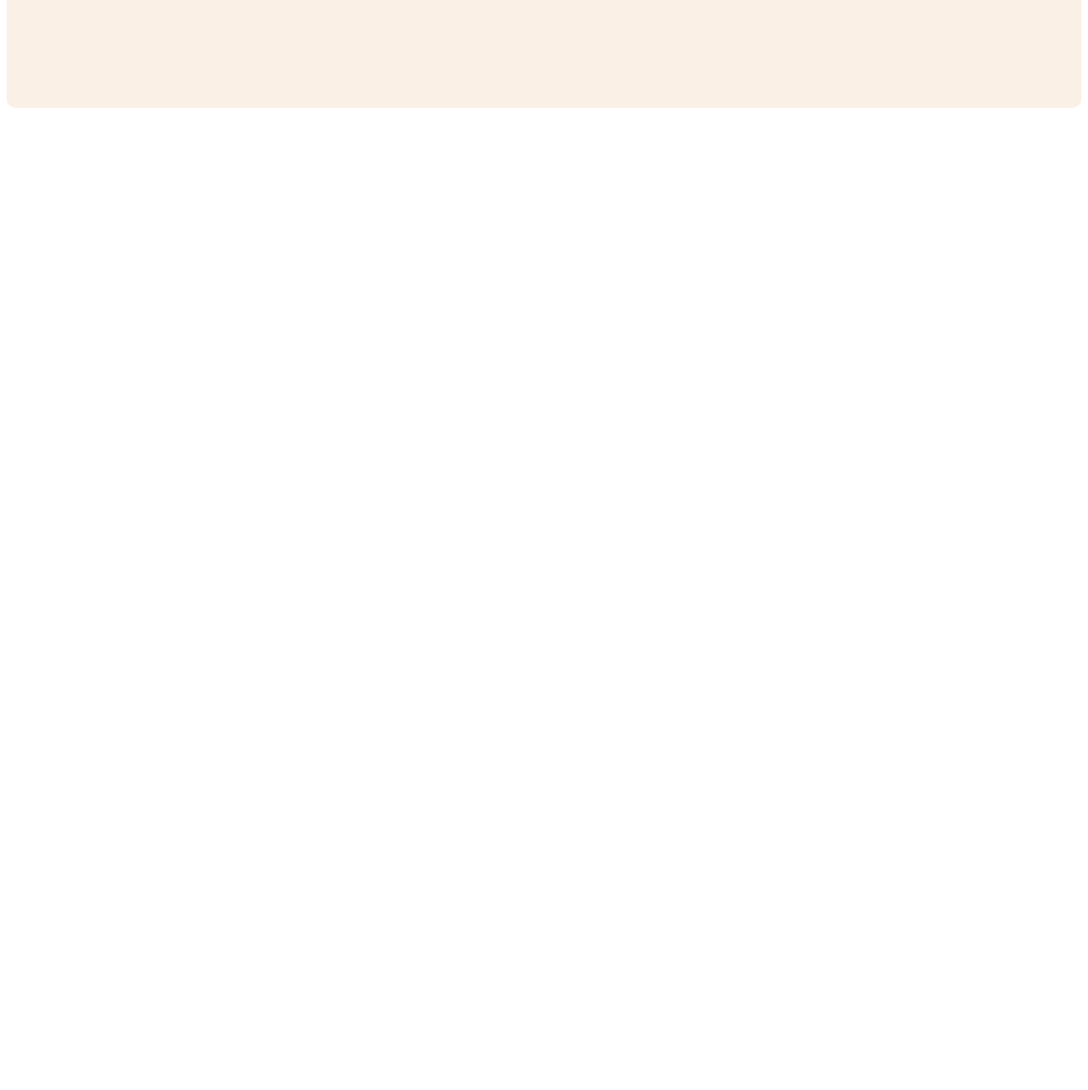
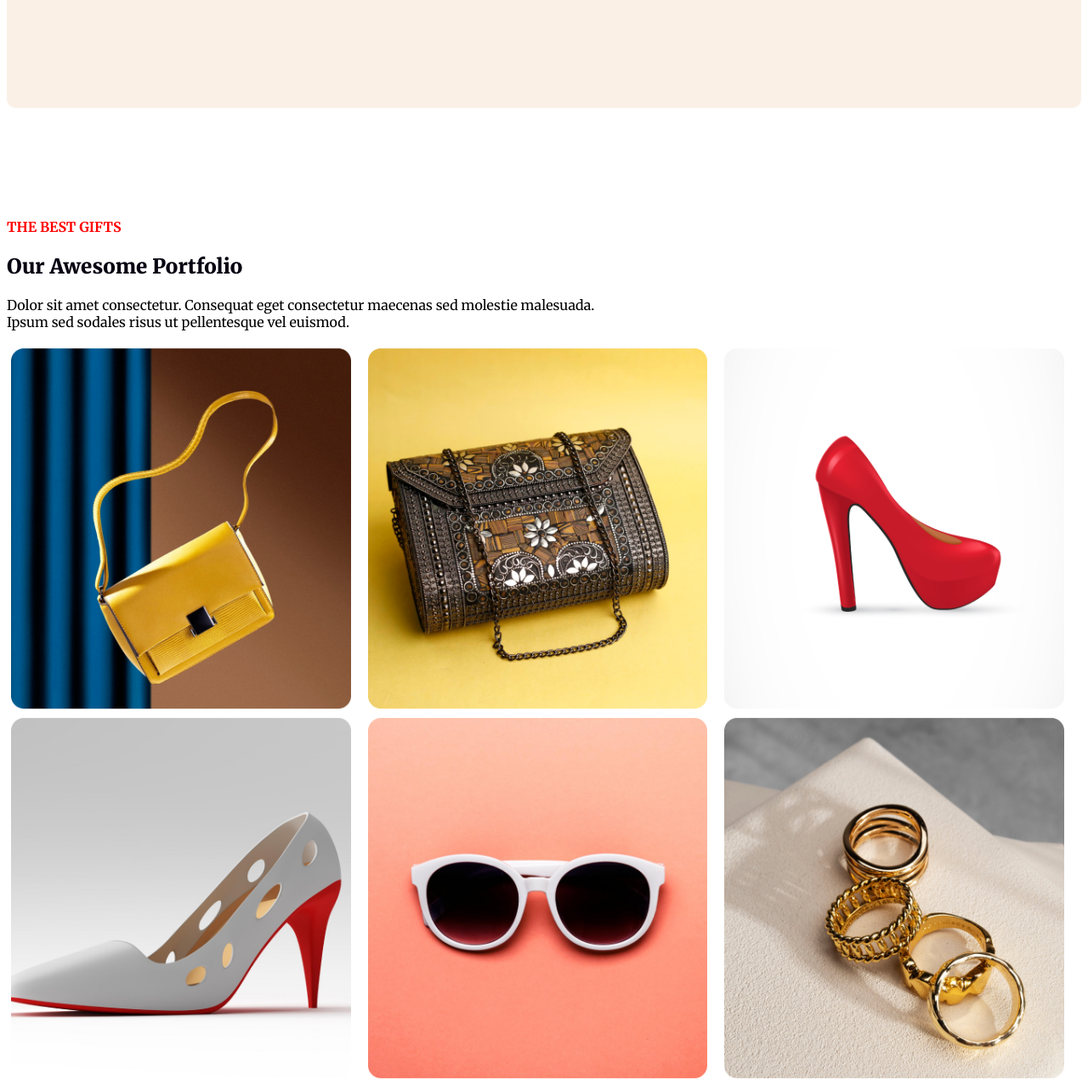
Before and after one commit to tapash2229/First-Assignment, a plain HTML site: page index.html in a window 1280 px wide. Shown: the part 2834-4117 px from the top of the page at 85% size. Before the commit the page ends 3091 px from the top, so only its background shows below. Drawn offline with Linux system fonts and the light colour scheme.

Commit message:
added portfolio

```diff
--- a/index.html
+++ b/index.html
@@ -44,7 +44,9 @@
                 malesuada.
                 </br>
                 Ipsum sed sodales risus ut pellentesque vel euismod. </p>
-                <p class="join">JOIN NOW</p>
+            <div class="join">
+                <button class="join-text">JOIN NOW</button>
+            </div>
         </div>
         <div>
             <img class="group-img" src="resources/Group 70.png" alt="">
@@ -61,6 +63,26 @@
     </div>
 
 
+    <section>
+        <div class="best-gift">
+            <h4 class="gift-text">THE BEST GIFTS</h4>
+            <h2 class="gift-textb">Our Awesome Portfolio</h2>
+            <p>Dolor sit amet consectetur. Consequat eget consectetur maecenas sed molestie malesuada. <br>Ipsum sed
+                sodales risus ut pellentesque vel euismod.</p>
+        </div>
+            <div class="product">
+                <img src="resources/Rectangle 3.png" alt="">
+                <img src="resources/Rectangle 4.png" alt="">
+                <img src="resources/Rectangle 5.png" alt="">
+            </div>
+            <div class="items">
+                <img src="resources/Rectangle 6.png" alt="">
+                <img src="resources/Rectangle 7.png" alt="">
+                <img src="resources/Rectangle 8.png" alt="">
+            </div>
+    </section>
+
+
 </body>
 
 </html>
--- a/style/style.css
+++ b/style/style.css
@@ -61,7 +61,7 @@
   font-size: 85px;
 }
 
- .image{
+.image {
   display: flex;
   justify-content: space-between;
   background-image: linear-gradient(90deg, #070211 0%, rgba(7, 2, 17, 0.00) 100%), url('../resources/Vectorrr.png');
@@ -74,12 +74,6 @@
   padding: 40px;
   border-radius: 5px;
 }
-.group-img{
-  /* background-color: radial-gradient(50% 50% at 50% 50%, #690B02 27%, #8F4941 39%, #B18079 51%, #CDADA8 62%, #E3D1CD 73%, #F2EAE7 84%, #FCFAF6 93%, #FFFFFC 100%); */
-  /* background-blend-mode: multiply; */
-  /* mix-blend-mode: multiply; */
-
-}
 
 .vector-textt {
   color: #FFF;
@@ -87,11 +81,15 @@
 }
 
 .join {
-  color: #FFF;
-  padding-top: 10px;
-  padding-left: 100px;
+  margin: 70px;
+  border-radius: 5;
+  border: none;
+}
+
+.join-text {
+  color: red;
+  font-weight: 700;
   font-size: 20px;
-  font-weight: 700;
 
 }
 
@@ -124,3 +122,27 @@
   color: white;
   background-color: red;
 }
+
+.gift-text {
+  color: red;
+}
+
+.gift-textb {
+  font-weight: 900;
+  color: #070211;
+}
+
+.product {
+  display: flex;
+  gap: 20px;
+  border-radius: 15px;
+  height: 425px;
+  padding: 5px;
+}
+ .items{
+  display: flex;
+  gap: 20px;
+  border-radius: 15px;
+  height: 425px;
+  padding: 5px;
+ }
```
Lines whose indentation alone changed are shown as unchanged.
